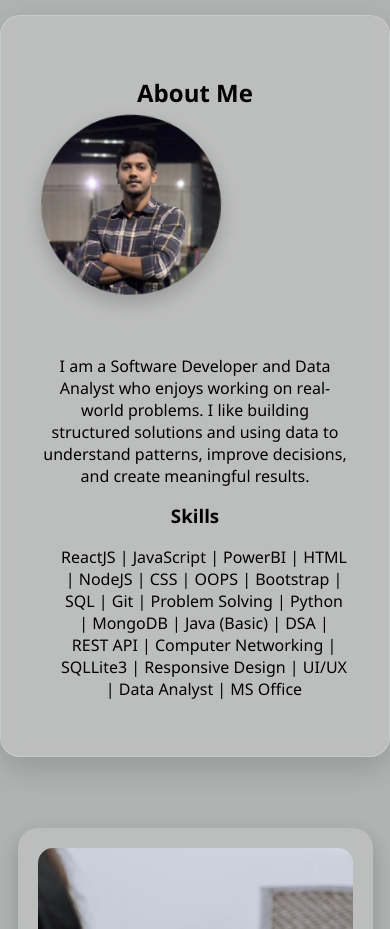
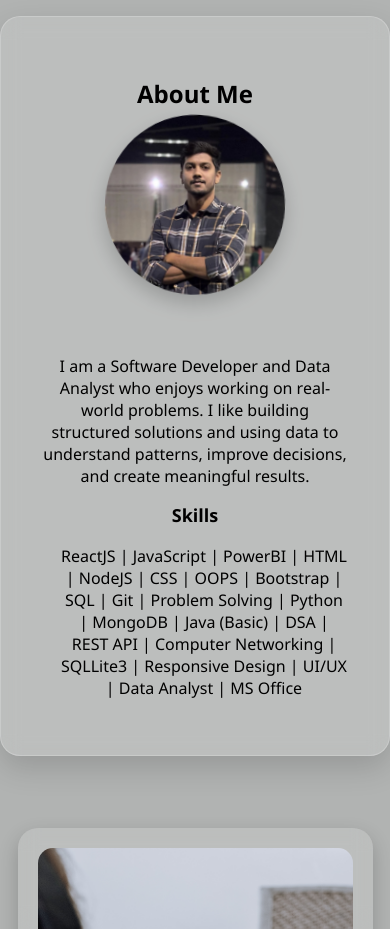
Before and after one commit to kunalpawar8788/Portfolio-Website, a React (Create React App) app: page / in a window 390 px wide. Shown: the part 880-1809 px from the top of the page. Built offline with nearby package versions, Linux system fonts and the light colour scheme; no server answers.

Commit message:
Fix About section layout for mobile

```diff
--- a/src/App.css
+++ b/src/App.css
@@ -174,7 +174,7 @@ html {
 .cards-section::-webkit-scrollbar-thumb {
   background: #cac9c9;
   border-radius: 3px;
-}
+} */
 
 .cards-section {
   display: flex;
@@ -410,6 +410,33 @@ form textarea {
 /* If you have cards or about sections */
 .cards-section, .about-container, .contact-container {
   background: transparent;
+}
+/* ------------------ ABOUT SECTION MOBILE ------------------ */
+@media (max-width: 576px) {
+  .about-box {
+    width: 100%;        /* fill mobile screen */
+    padding: 20px;      /* reduce padding */
+  }
+
+  .about-content {
+    flex-direction: column;  /* stack photo and text vertically */
+    align-items: center;     /* center content */
+    gap: 20px;               /* smaller gap for mobile */
+  }
+
+  .about-photo {
+    width: 140px;     /* smaller profile image */
+    height: 140px;
+  }
+
+  .about-text h3 {
+    font-size: 18px;  /* smaller headings */
+    text-align: center;
+  }
+
+  .about-text ul {
+    padding-left: 12px; /* smaller left padding */
+  }
 }
 
 
```
Also changed, not shown: src/vercel.json (added).
